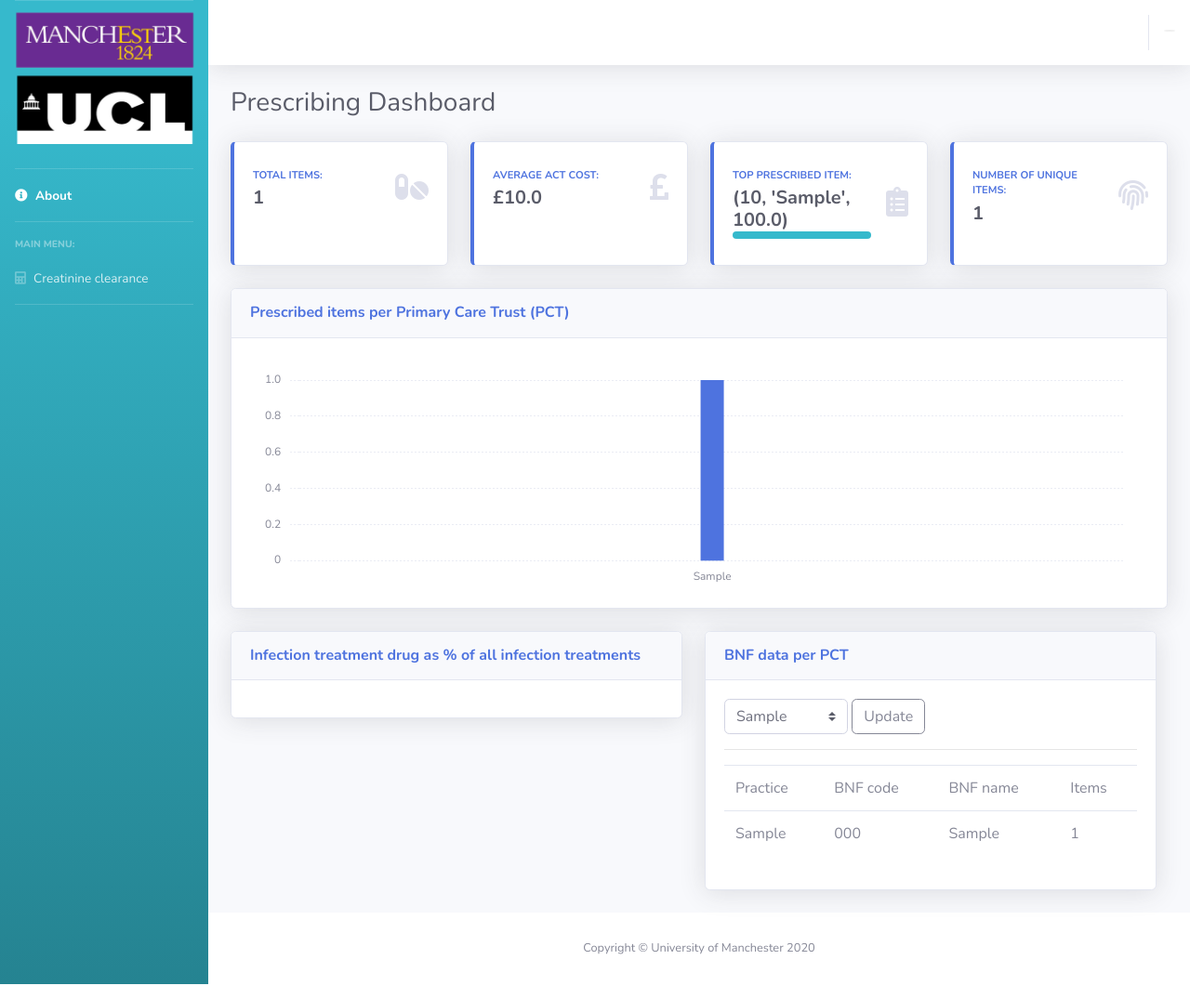
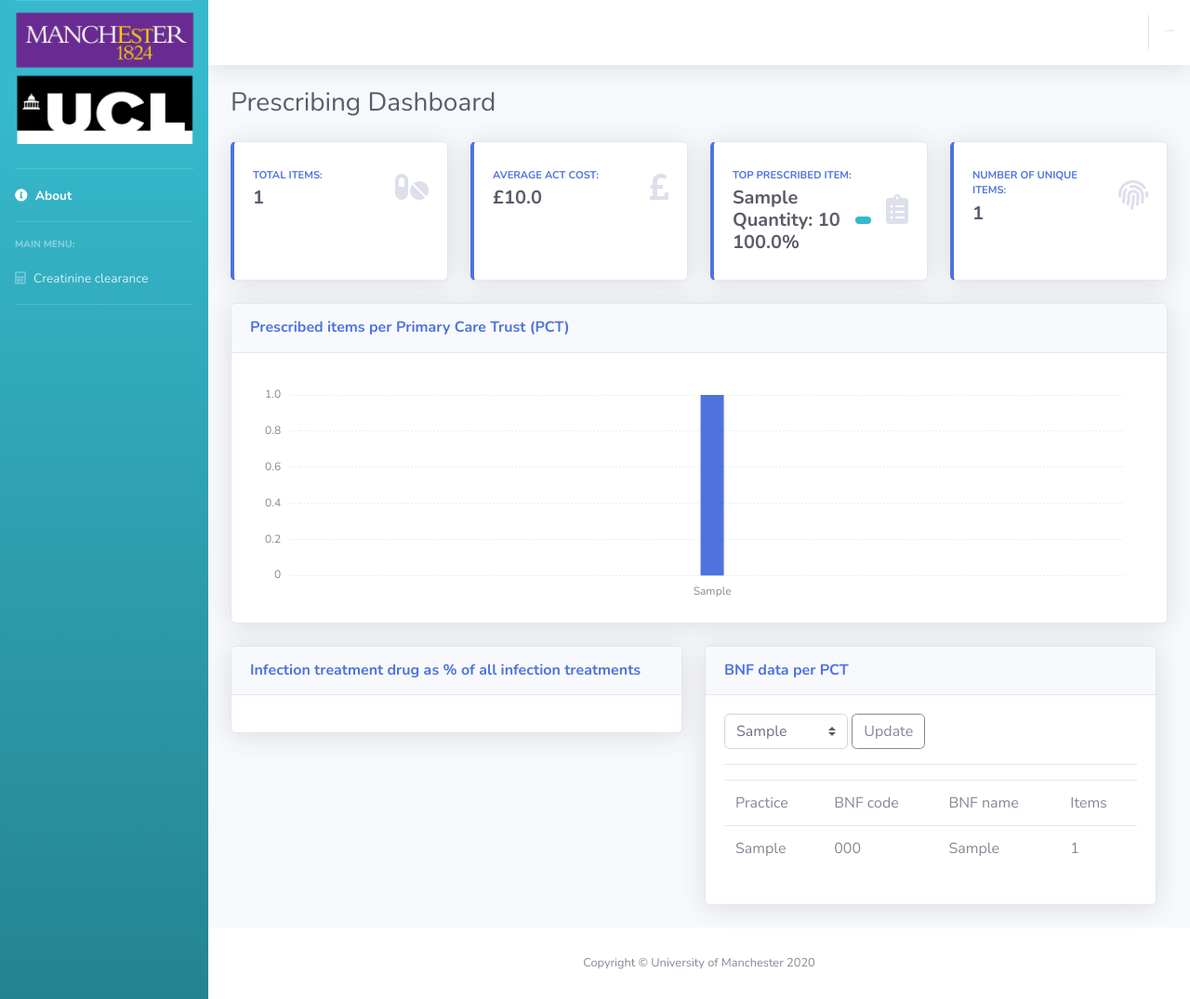
Before and after one commit to Jay-Miles/computing_dashboard, a Flask app: page /dashboard/home/ in a window 1280 px wide. Shown: the whole page at 93% size. Run offline with Flask 2, Linux system fonts and the light colour scheme; tables that the repository leaves empty hold one stand-in row (values such as "Sample post"); some libraries are stand-ins or nearby versions.

Commit message:
updated html

```diff
--- a/app/templates/dashboard/index.html
+++ b/app/templates/dashboard/index.html
@@ -180,7 +180,7 @@
                       <span class="text_col_black"></span>
                       <div class="row no-gutters align-items-center">
                         <div class="col-auto">
-                          <div class="h5 mb-0 mr-3 font-weight-bold text-gray-800">{{ tile_data[2] }}</div>
+                          <div class="h5 mb-0 mr-3 font-weight-bold text-gray-800">{{ tile_data[2][1] }}<br>Quantity: {{ tile_data[2][0] }} <br>{{ tile_data[2][2] }}%</div>
                         </div>
                         <div class="col">
                           <div class="progress progress-sm mr-2">
```
